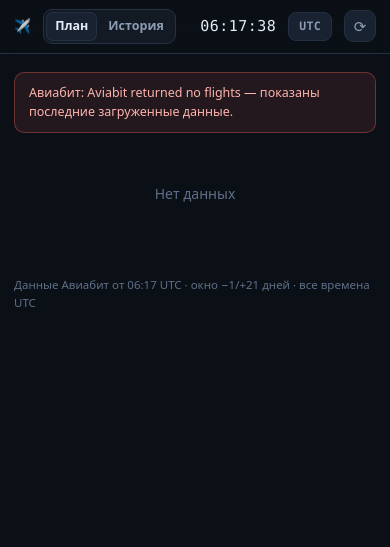
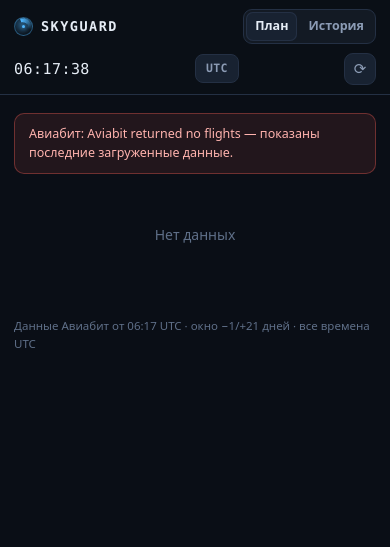
Before and after one commit to NURULLLA/SkyGuard_Radar, a Flask app: page / in a window 390 px wide. Shown: the top 547 px of the page. Run offline with Flask 3, Linux system fonts and the light colour scheme; data that the repository does not hold is empty.

Commit message:
Redesign header: fix mobile overflow, replace plane emoji with a radar-sweep mark
The header was overflowing on narrow phones (brand + tabs + clock + tz
toggle + refresh all fighting for one row). Simplified the wordmark to
SKYGUARD only and gave it a small animated radar-sweep icon in place of
the plane emoji — a literal nod to the app's name instead of a stock
icon, and the one deliberate animated flourish on the page (respects
prefers-reduced-motion). Clock/tz-toggle/refresh now wrap to their own
row on narrow screens instead of overflowing.

Co-Authored-By: Claude Sonnet 5 <noreply@anthropic.com>
Claude-Session: https://claude.ai/code/session_01NjQwZnp3rM6rr6mYdLY5zk

```diff
--- a/templates/index.html
+++ b/templates/index.html
@@ -14,9 +14,9 @@
 <link rel="manifest" href="/manifest.webmanifest">
 <style>
   :root{
-    --bg:#0b1017; --panel:#131a24; --panel-2:#182231; --line:#243044;
+    --bg:#0a0e16; --panel:#131a24; --panel-2:#182231; --line:#243044;
     --text:#e6edf6; --muted:#8b9bb4; --dim:#5f6f88;
-    --accent:#3ea6ff; --ok:#2ecc8f; --warn:#f5a623; --bad:#ff5f57; --air:#a97bff;
+    --accent:#4fb6ff; --ok:#2ecc8f; --warn:#f5a623; --bad:#ff5f57; --air:#a97bff;
     --mono:ui-monospace,"SF Mono",Menlo,Consolas,"Liberation Mono",monospace;
     --barh:60px;
   }
@@ -30,12 +30,30 @@
          backdrop-filter:blur(10px);border-bottom:1px solid var(--line);
          padding-top:env(safe-area-inset-top)}
   .bar{max-width:1280px;margin:0 auto;padding:10px 18px;
-       display:flex;align-items:center;gap:12px}
-  .brand{font-size:14.5px;font-weight:650;letter-spacing:.02em;
-         display:flex;gap:7px;align-items:center;white-space:nowrap}
-  .brand span{color:var(--accent)}
-  .brand b{font-weight:inherit}
-  .clock{margin-left:auto;font-family:var(--mono);font-size:15px;letter-spacing:.03em}
+       display:flex;flex-wrap:wrap;align-items:center;gap:10px;row-gap:9px}
+  .brand{display:flex;gap:8px;align-items:center;white-space:nowrap}
+  .brand b{font-family:var(--mono);font-size:13.5px;font-weight:700;
+           letter-spacing:.11em;color:var(--text)}
+
+  /* a radar sweep stands in for the brand mark — the one animated flourish
+     on the page, and a literal nod to what "Radar" means rather than a
+     stock icon. Holds still if the viewer prefers reduced motion. */
+  .radarIco{position:relative;width:19px;height:19px;flex:0 0 19px;border-radius:50%;
+            background:radial-gradient(circle at 34% 32%, rgba(79,182,255,.3), rgba(79,182,255,.04) 72%);
+            border:1px solid rgba(79,182,255,.38)}
+  .radarIco::before{content:'';position:absolute;inset:0;border-radius:50%;
+            background:conic-gradient(from 0deg, var(--accent), rgba(79,182,255,0) 38%);
+            -webkit-mask:radial-gradient(circle, transparent 34%, #000 35%);
+                    mask:radial-gradient(circle, transparent 34%, #000 35%);
+            animation:sweep 3.4s linear infinite}
+  .radarIco::after{content:'';position:absolute;left:50%;top:50%;width:3px;height:3px;
+            margin:-1.5px 0 0 -1.5px;border-radius:50%;background:var(--accent);
+            box-shadow:0 0 5px 1px rgba(79,182,255,.75)}
+  @keyframes sweep{to{transform:rotate(360deg)}}
+  @media(prefers-reduced-motion:reduce){.radarIco::before{animation:none}}
+
+  .tools{display:flex;align-items:center;gap:10px;margin-left:auto}
+  .clock{font-family:var(--mono);font-size:15px;letter-spacing:.03em}
   .clock small{color:var(--dim);font-size:10px;margin-left:5px;letter-spacing:.08em}
   .tzbtn{background:var(--panel-2);border:1px solid var(--line);color:var(--muted);
          border-radius:8px;padding:5px 10px;font:inherit;font-family:var(--mono);
@@ -161,9 +179,10 @@
         transition:opacity .35s ease}
   .boot.gone{opacity:0;pointer-events:none}
   .bootcard{max-width:330px;width:100%;text-align:center}
-  .bootplane{font-size:44px;animation:float 2.6s ease-in-out infinite}
-  @keyframes float{0%,100%{transform:translateY(0) rotate(-8deg)}50%{transform:translateY(-9px) rotate(-2deg)}}
-  .boottitle{font-size:17px;font-weight:650;margin:14px 0 6px;letter-spacing:.02em}
+  .bootIco{display:flex;justify-content:center}
+  .radarIco-lg{width:46px;height:46px;flex:0 0 46px}
+  .boottitle{font-family:var(--mono);font-size:16px;font-weight:700;
+             margin:16px 0 6px;letter-spacing:.14em}
   .bootmsg{font-size:13.5px;color:var(--muted);min-height:20px}
   .bootbar{height:3px;border-radius:2px;background:var(--panel-2);overflow:hidden;margin:20px 0 16px}
   .bootbar i{display:block;height:100%;width:0;border-radius:2px;background:var(--accent);
@@ -182,8 +201,9 @@
     .route i{font-size:10.5px;line-height:1.35}
     .state{font-size:10px}
     .bar{padding:9px 14px}
+    .seg{margin-left:auto}
+    .tools{flex-basis:100%;margin-left:0;justify-content:space-between}
     main{padding-left:14px;padding-right:14px}
-    .brand{font-size:13.5px}
     .tab{max-width:none}
     .lbl-full{display:none}
     .lbl-short{display:inline}
@@ -196,7 +216,6 @@
     .seg button{padding:5px 9px}
   }
   @media(max-width:430px){
-    .brand .txt{display:none}
     .clock small{display:none}
     .hbar label span{display:none}
   }
@@ -206,8 +225,8 @@
 
 <div class="boot" id="boot">
   <div class="bootcard">
-    <div class="bootplane">✈️</div>
-    <div class="boottitle">Skyguard Radar</div>
+    <div class="bootIco"><span class="radarIco radarIco-lg" aria-hidden="true"></span></div>
+    <div class="boottitle">SKYGUARD</div>
     <div class="bootmsg" id="bootmsg">Подключение…</div>
     <div class="bootbar"><i id="bootbar"></i></div>
     <div class="boothint">Сервер засыпает после 15 минут простоя.<br>
@@ -218,15 +237,17 @@
 
 <header>
   <div class="bar">
-    <div class="brand">✈️<b class="txt">Skyguard <span>Radar</span></b></div>
+    <div class="brand"><span class="radarIco" aria-hidden="true"></span><b>SKYGUARD</b></div>
     <div class="seg" role="tablist">
       <button id="m-plan" onclick="setMode('plan')">План</button>
       <button id="m-history" onclick="setMode('history')">История</button>
     </div>
-    <div class="clock" id="clock">--:--:--<small>UTC</small></div>
-    <button class="tzbtn" id="tzbtn" onclick="toggleTz()"
-            title="Переключить время рейсов между UTC и местным временем аэропортов">UTC</button>
-    <button class="icobtn" id="refresh" onclick="refresh()" title="Обновить" aria-label="Обновить">⟳</button>
+    <div class="tools">
+      <div class="clock" id="clock">--:--:--<small>UTC</small></div>
+      <button class="tzbtn" id="tzbtn" onclick="toggleTz()"
+              title="Переключить время рейсов между UTC и местным временем аэропортов">UTC</button>
+      <button class="icobtn" id="refresh" onclick="refresh()" title="Обновить" aria-label="Обновить">⟳</button>
+    </div>
   </div>
 </header>
 
```
